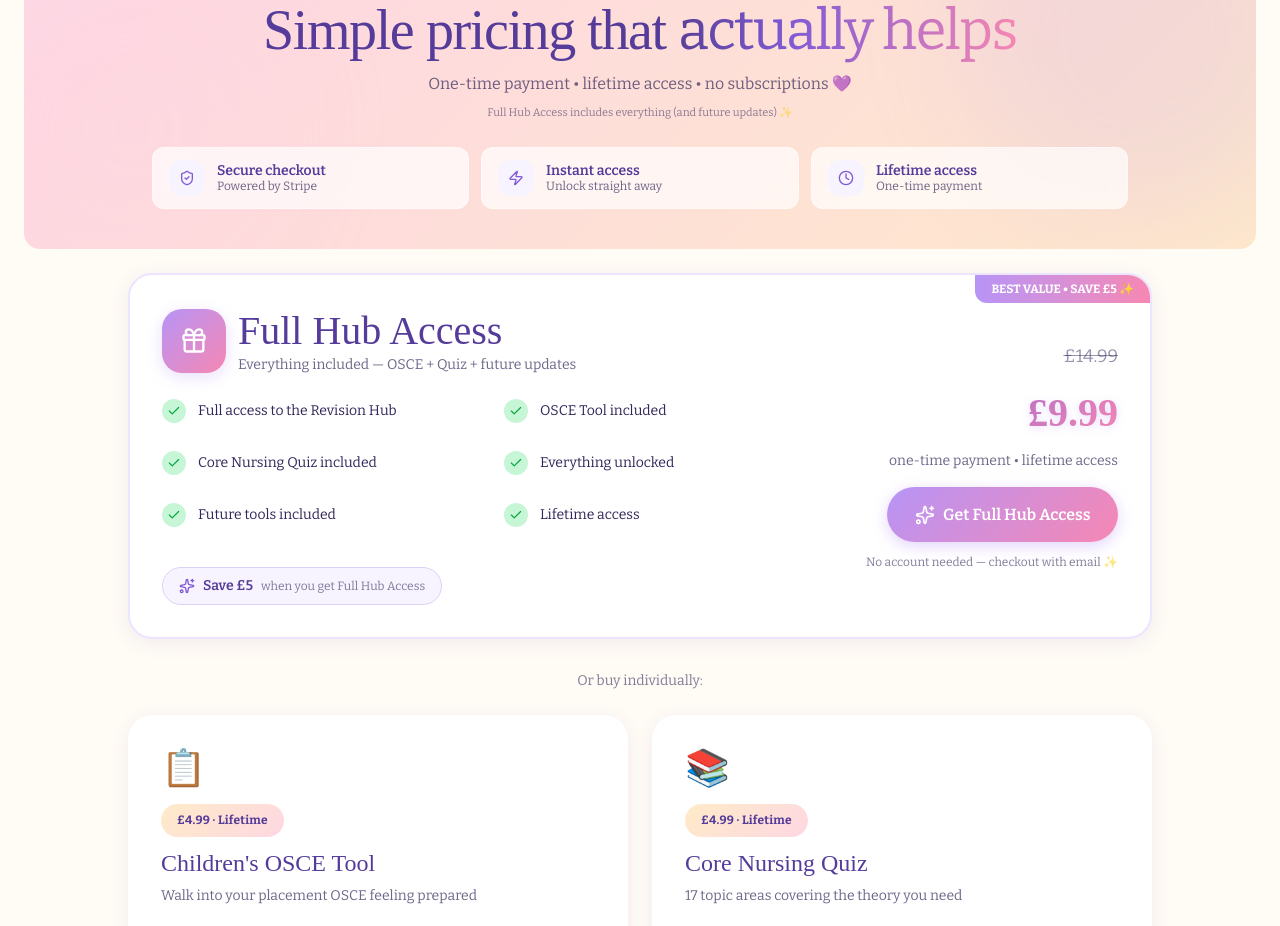
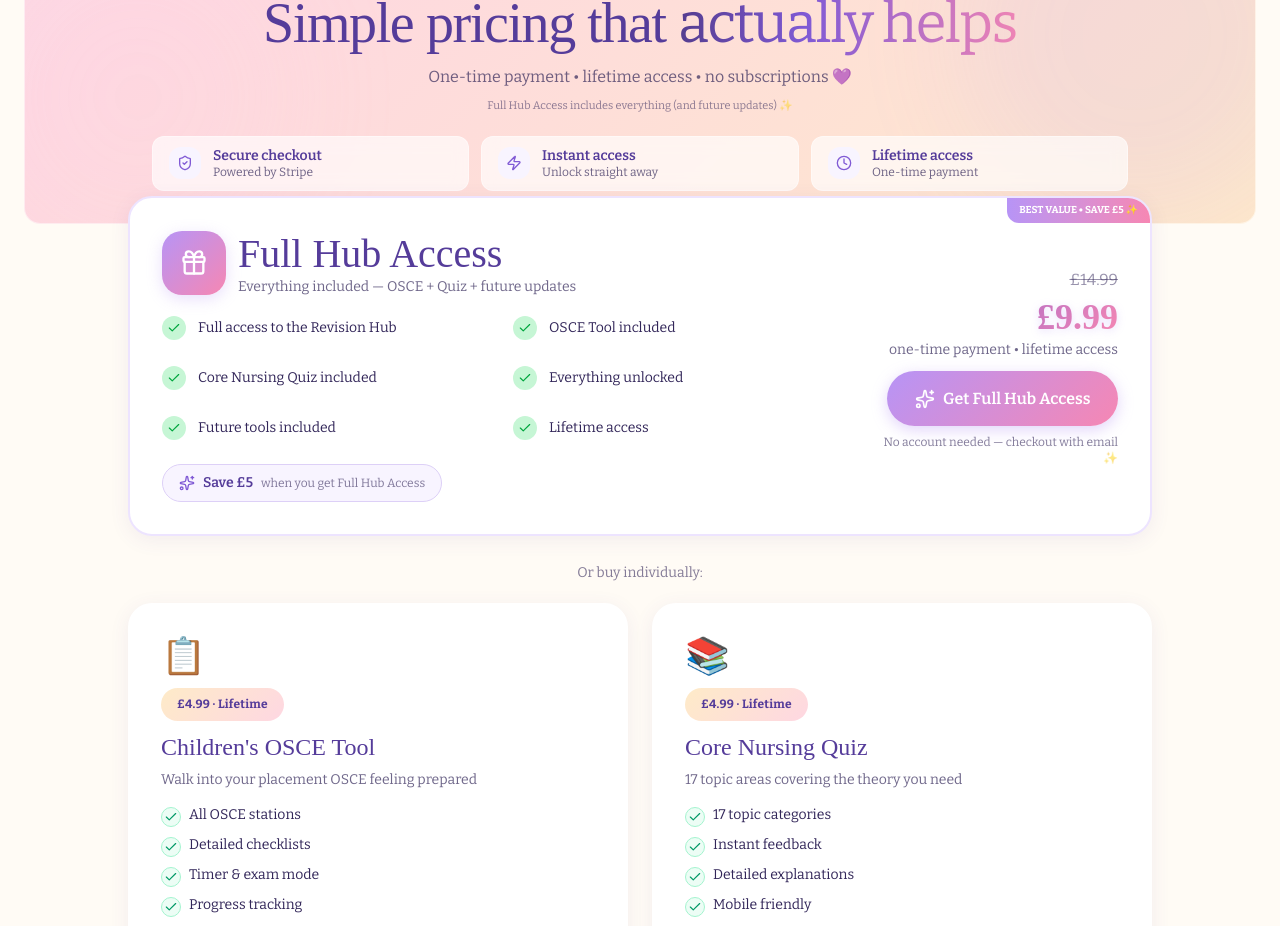
Before and after one commit to laurencaitlinemmerson-tech/revision-foundations-saas, a Next.js app: page /pricing in a window 1280 px wide. Shown: the part 180-1106 px from the top of the page. Built offline with nearby package versions, Linux system fonts and the light colour scheme; no server answers; a web font is replaced by a local one.

Commit message:
Update page.tsx

```diff
--- a/src/app/pricing/page.tsx
+++ b/src/app/pricing/page.tsx
@@ -52,10 +52,10 @@ function SectionTitle({
   subtitle: React.ReactNode;
 }) {
   return (
-    <div className="text-center !mb-6 md:!mb-7">
+    <div className="text-center !mb-5 md:!mb-6">
       <span className="animate-on-scroll badge badge-purple !mb-2 inline-flex">{badge}</span>
 
-      <h1 className="animate-on-scroll !mb-2 leading-[1.05] tracking-tight">
+      <h1 className="animate-on-scroll !mb-2 leading-[1.03] tracking-tight">
         {title}
       </h1>
 
@@ -108,7 +108,10 @@ export default function PricingPage() {
 
   const bundlePrice = 9.99;
   const oldBundlePrice = 14.99;
-  const saveAmount = useMemo(() => Math.max(0, oldBundlePrice - bundlePrice), [oldBundlePrice, bundlePrice]);
+  const saveAmount = useMemo(
+    () => Math.max(0, oldBundlePrice - bundlePrice),
+    [oldBundlePrice, bundlePrice]
+  );
 
   const trustItems = useMemo(
     () => [
@@ -212,7 +215,8 @@ export default function PricingPage() {
       throw new Error(data?.error || 'No checkout URL returned');
     } catch (error: any) {
       console.error('Checkout error:', error);
-      const message = error?.message || 'Something went wrong. Please try again or contact support.';
+      const message =
+        error?.message || 'Something went wrong. Please try again or contact support.';
       alert(`Oops! ${message}`);
     } finally {
       setLoading(null);
@@ -227,7 +231,13 @@ export default function PricingPage() {
     handlePurchase(product);
   };
 
-  const EmailInput = ({ product, variant }: { product: Product; variant: 'primary' | 'secondary' }) => (
+  const EmailInput = ({
+    product,
+    variant,
+  }: {
+    product: Product;
+    variant: 'primary' | 'secondary';
+  }) => (
     <div className="space-y-3">
       <div className="relative">
         <Mail className="absolute left-3 top-1/2 -translate-y-1/2 w-4 h-4 text-[var(--plum-dark)]/50" />
@@ -269,14 +279,13 @@ export default function PricingPage() {
     <div className="min-h-screen bg-cream">
       <Navbar />
 
-      {/* reduced overall padding */}
-      <main className="pt-24 pb-16 px-6">
-        {/* Hero (FORCED slim) */}
-        <section className="gradient-hero !rounded-2xl overflow-hidden relative">
-          <div className="blob blob-1" style={{ opacity: 0.14 }} />
-          <div className="blob blob-2" style={{ opacity: 0.14 }} />
+      <main className="pt-24 pb-14 px-6">
+        {/* Hero (less bulky + more “banner”) */}
+        <section className="gradient-hero !rounded-2xl overflow-hidden relative border border-white/50">
+          <div className="blob blob-1" style={{ opacity: 0.12 }} />
+          <div className="blob blob-2" style={{ opacity: 0.12 }} />
 
-          <div className="px-6 !py-8 md:!py-10 max-w-5xl mx-auto relative z-10">
+          <div className="px-6 !py-6 md:!py-8 max-w-5xl mx-auto relative z-10">
             <SectionTitle
               badge="Pricing"
               title={
@@ -287,21 +296,23 @@ export default function PricingPage() {
               subtitle={<>One-time payment • lifetime access • no subscriptions 💜</>}
             />
 
-            {/* Trust strip (FORCED slim) */}
+            {/* Trust strip (smaller + tighter) */}
             <div className="grid sm:grid-cols-3 gap-2 md:gap-3 -mt-1">
               {trustItems.map((t, i) => {
                 const Icon = t.icon;
                 return (
                   <div
                     key={t.title}
-                    className="animate-on-scroll !rounded-xl bg-white/70 backdrop-blur border border-white/40 !px-4 !py-3 flex items-center gap-3"
+                    className="animate-on-scroll !rounded-xl bg-white/65 backdrop-blur border border-white/40 !px-4 !py-2.5 flex items-center gap-3"
                     style={{ animationDelay: `${i * 0.08}s` }}
                   >
-                    <span className="h-9 w-9 rounded-xl bg-[var(--lilac-soft)] flex items-center justify-center">
+                    <span className="h-8 w-8 rounded-xl bg-[var(--lilac-soft)] flex items-center justify-center">
                       <Icon className="h-4 w-4 text-[var(--purple)]" />
                     </span>
                     <div>
-                      <p className="font-semibold text-[var(--plum)] text-sm leading-tight">{t.title}</p>
+                      <p className="font-semibold text-[var(--plum)] text-sm leading-tight">
+                        {t.title}
+                      </p>
                       <p className="text-xs text-[var(--plum-dark)]/70 leading-tight">{t.desc}</p>
                     </div>
                   </div>
@@ -311,28 +322,28 @@ export default function PricingPage() {
           </div>
         </section>
 
-        <div className="max-w-5xl mx-auto mt-6">
-          {/* Featured bundle */}
-          <div className="animate-on-scroll card mb-8 relative overflow-hidden border-[var(--lavender)] border-2 fade-in-up">
-            <div className="absolute top-0 right-0 bg-gradient-to-r from-[var(--lavender)] to-[var(--pink)] text-white text-xs font-bold px-4 py-1.5 rounded-bl-xl">
+        <div className="max-w-5xl mx-auto mt-0">
+          {/* Featured bundle (layered/overlapping = cleaner Framer feel) */}
+          <div className="animate-on-scroll card -mt-5 md:-mt-7 mb-7 relative overflow-hidden border-[var(--lavender)] border-2 fade-in-up shadow-[0_14px_40px_rgba(90,60,140,0.10)]">
+            <div className="absolute top-0 right-0 bg-gradient-to-r from-[var(--lavender)] to-[var(--pink)] text-white text-[10px] font-bold px-3 py-1 rounded-bl-xl">
               {isPro ? 'PURCHASED ✓' : `BEST VALUE • SAVE £${saveAmount.toFixed(0)} ✨`}
             </div>
 
-            <div className="flex flex-col md:flex-row md:items-center gap-8">
+            <div className="flex flex-col md:flex-row md:items-center gap-6">
               <div className="flex-1">
-                <div className="flex items-center gap-3 mb-4">
+                <div className="flex items-center gap-3 mb-3">
                   <div className="icon-box">
                     <Gift className="w-7 h-7 text-white" />
                   </div>
-                  <div>
-                    <h2>Full Hub Access</h2>
-                    <p className="text-[var(--plum-dark)]/70 text-sm">
+                  <div className="min-w-0">
+                    <h2 className="leading-tight">Full Hub Access</h2>
+                    <p className="text-[var(--plum-dark)]/70 text-sm leading-tight">
                       Everything included — OSCE + Quiz + future updates
                     </p>
                   </div>
                 </div>
 
-                <div className="grid grid-cols-2 gap-3 mb-4">
+                <div className="grid grid-cols-2 gap-2.5">
                   {[
                     'Full access to the Revision Hub',
                     'OSCE Tool included',
@@ -344,12 +355,12 @@ export default function PricingPage() {
                     <div
                       key={feature}
                       className="animate-on-scroll feature-check"
-                      style={{ animationDelay: `${0.12 + i * 0.04}s` }}
+                      style={{ animationDelay: `${0.1 + i * 0.035}s` }}
                     >
                       <div className="check-icon">
                         <Check className="h-3.5 w-3.5 text-green-600" />
                       </div>
-                      <span className="text-sm text-[var(--plum-dark)]">{feature}</span>
+                      <span className="text-sm text-[var(--plum-dark)] leading-snug">{feature}</span>
                     </div>
                   ))}
                 </div>
@@ -364,24 +375,29 @@ export default function PricingPage() {
                 </div>
               </div>
 
-              <div className="text-center md:text-right">
+              <div className="text-center md:text-right md:w-[240px]">
                 {isPro ? (
                   <>
-                    <div className="mb-4">
+                    <div className="mb-3">
                       <span className="text-emerald-600 font-semibold">You own this!</span>
                     </div>
-                    <Link href="/hub" className="btn-primary px-8 inline-flex items-center gap-2 justify-center">
+                    <Link
+                      href="/hub"
+                      className="btn-primary px-8 inline-flex items-center gap-2 justify-center w-full md:w-auto"
+                    >
                       <Sparkles className="w-5 h-5" /> Go to Hub <ArrowRight className="w-4 h-4" />
                     </Link>
                   </>
                 ) : (
                   <>
-                    <div className="mb-2">
-                      <span className="text-[var(--plum-dark)]/50 line-through text-lg">£{oldBundlePrice.toFixed(2)}</span>
+                    <div className="mb-1">
+                      <span className="text-[var(--plum-dark)]/50 line-through text-base">
+                        £{oldBundlePrice.toFixed(2)}
+                      </span>
                     </div>
 
-                    <div className="stat-number mb-1">£{bundlePrice.toFixed(2)}</div>
-                    <p className="text-sm text-[var(--plum-dark)]/70 mb-4">
+                    <div className="stat-number !text-4xl mb-1">£{bundlePrice.toFixed(2)}</div>
+                    <p className="text-sm text-[var(--plum-dark)]/70 mb-3 leading-tight">
                       one-time payment • lifetime access
                     </p>
 
@@ -391,7 +407,7 @@ export default function PricingPage() {
                       <button
                         onClick={() => handlePurchase('bundle')}
                         disabled={loading !== null}
-                        className="btn-primary px-8 inline-flex items-center gap-2 justify-center"
+                        className="btn-primary px-8 inline-flex items-center gap-2 justify-center w-full md:w-auto"
                       >
                         {loading === 'bundle' ? (
                           <>
@@ -406,7 +422,7 @@ export default function PricingPage() {
                     )}
 
                     {!isSignedIn && (
-                      <p className="mt-3 text-xs text-[var(--plum-dark)]/60">
+                      <p className="mt-2 text-xs text-[var(--plum-dark)]/60">
                         No account needed — checkout with email ✨
                       </p>
                     )}
@@ -417,23 +433,27 @@ export default function PricingPage() {
           </div>
 
           {/* Individual Products */}
-          <div className="animate-on-scroll text-center mb-6 fade-in-up">
+          <div className="animate-on-scroll text-center mb-5 fade-in-up">
             <p className="text-[var(--plum-dark)]/60 text-sm">Or buy individually:</p>
           </div>
 
-          <div className="grid md:grid-cols-2 gap-6 mb-16">
+          <div className="grid md:grid-cols-2 gap-6 mb-12">
             <div className="animate-on-scroll card card-lift fade-in-up" style={{ animationDelay: '0.05s' }}>
-              <div className="text-4xl mb-4">📋</div>
+              <div className="text-4xl mb-3">📋</div>
               <span className="badge mb-3">£4.99 · Lifetime</span>
               <h3 className="mb-2">Children&apos;s OSCE Tool</h3>
-              <p className="text-[var(--plum-dark)]/70 text-sm mb-5">Walk into your placement OSCE feeling prepared</p>
+              <p className="text-[var(--plum-dark)]/70 text-sm mb-4 leading-snug">
+                Walk into your placement OSCE feeling prepared
+              </p>
 
-              <div className="space-y-2 mb-6">
-                {['All OSCE stations', 'Detailed checklists', 'Timer & exam mode', 'Progress tracking'].map((f, i) => (
-                  <div key={f} className="animate-on-scroll" style={{ animationDelay: `${0.08 + i * 0.04}s` }}>
-                    <Feature>{f}</Feature>
-                  </div>
-                ))}
+              <div className="space-y-2 mb-5">
+                {['All OSCE stations', 'Detailed checklists', 'Timer & exam mode', 'Progress tracking'].map(
+                  (f, i) => (
+                    <div key={f} className="animate-on-scroll" style={{ animationDelay: `${0.06 + i * 0.03}s` }}>
+                      <Feature>{f}</Feature>
+                    </div>
+                  )
+                )}
               </div>
 
               {showEmailInput === 'osce' && !isSignedIn ? (
@@ -458,17 +478,21 @@ export default function PricingPage() {
             </div>
 
             <div className="animate-on-scroll card card-lift fade-in-up" style={{ animationDelay: '0.1s' }}>
-              <div className="text-4xl mb-4">📚</div>
+              <div className="text-4xl mb-3">📚</div>
               <span className="badge mb-3">£4.99 · Lifetime</span>
               <h3 className="mb-2">Core Nursing Quiz</h3>
-              <p className="text-[var(--plum-dark)]/70 text-sm mb-5">17 topic areas covering the theory you need</p>
+              <p className="text-[var(--plum-dark)]/70 text-sm mb-4 leading-snug">
+                17 topic areas covering the theory you need
+              </p>
 
-              <div className="space-y-2 mb-6">
-                {['17 topic categories', 'Instant feedback', 'Detailed explanations', 'Mobile friendly'].map((f, i) => (
-                  <div key={f} className="animate-on-scroll" style={{ animationDelay: `${0.08 + i * 0.04}s` }}>
-                    <Feature>{f}</Feature>
-                  </div>
-                ))}
+              <div className="space-y-2 mb-5">
+                {['17 topic categories', 'Instant feedback', 'Detailed explanations', 'Mobile friendly'].map(
+                  (f, i) => (
+                    <div key={f} className="animate-on-scroll" style={{ animationDelay: `${0.06 + i * 0.03}s` }}>
+                      <Feature>{f}</Feature>
+                    </div>
+                  )
+                )}
               </div>
 
               {showEmailInput === 'quiz' && !isSignedIn ? (
@@ -493,8 +517,9 @@ export default function PricingPage() {
             </div>
           </div>
 
+          {/* FAQ */}
           <div className="card">
-            <div className="animate-on-scroll text-center mb-6">
+            <div className="animate-on-scroll text-center mb-5">
               <h2 className="text-xl">Questions?</h2>
               <p className="text-sm text-[var(--plum-dark)]/60 mt-1">Click to expand</p>
             </div>
@@ -512,8 +537,11 @@ export default function PricingPage() {
             </div>
           </div>
 
-          <div className="text-center mt-10">
-            <p className="animate-on-scroll text-[var(--plum-dark)]/60 text-sm mb-4">Not sure yet? Try it first!</p>
+          {/* Free preview */}
+          <div className="text-center mt-8">
+            <p className="animate-on-scroll text-[var(--plum-dark)]/60 text-sm mb-4">
+              Not sure yet? Try it first!
+            </p>
 
             <div className="animate-on-scroll flex flex-col sm:flex-row gap-3 justify-center">
               <Link href="/quiz" className="btn-secondary text-sm inline-flex items-center gap-2 justify-center">
@@ -535,7 +563,9 @@ export default function PricingPage() {
           <div className="rounded-2xl bg-white/90 backdrop-blur border border-[var(--lilac-medium)] shadow-lg p-3 flex items-center justify-between gap-3">
             <div>
               <p className="text-sm font-semibold text-[var(--plum)]">Full Hub Access</p>
-              <p className="text-xs text-[var(--plum-dark)]/60">£{bundlePrice.toFixed(2)} • lifetime</p>
+              <p className="text-xs text-[var(--plum-dark)]/60">
+                £{bundlePrice.toFixed(2)} • lifetime
+              </p>
             </div>
             <button
               onClick={() => handlePurchase('bundle')}
```
